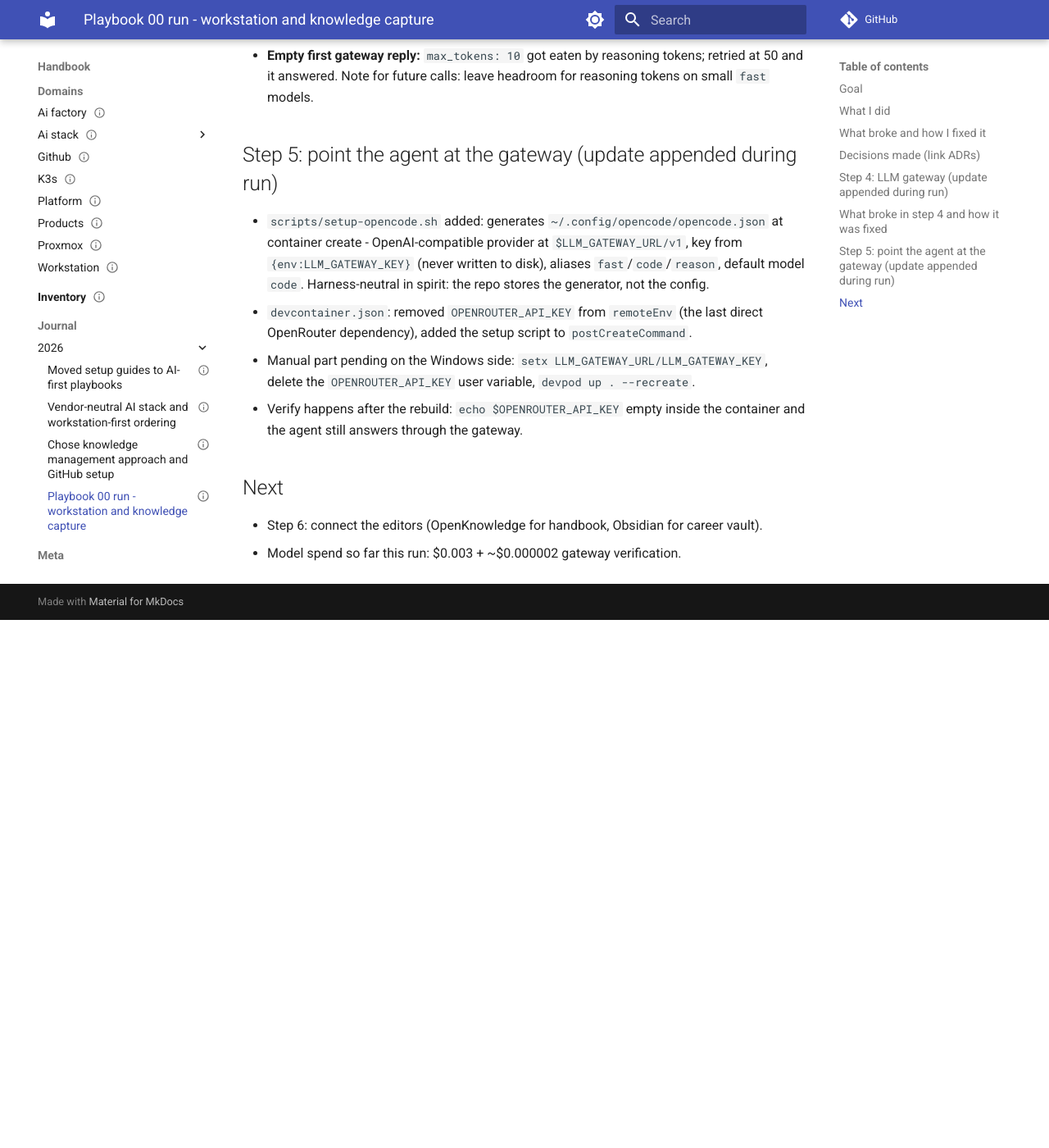
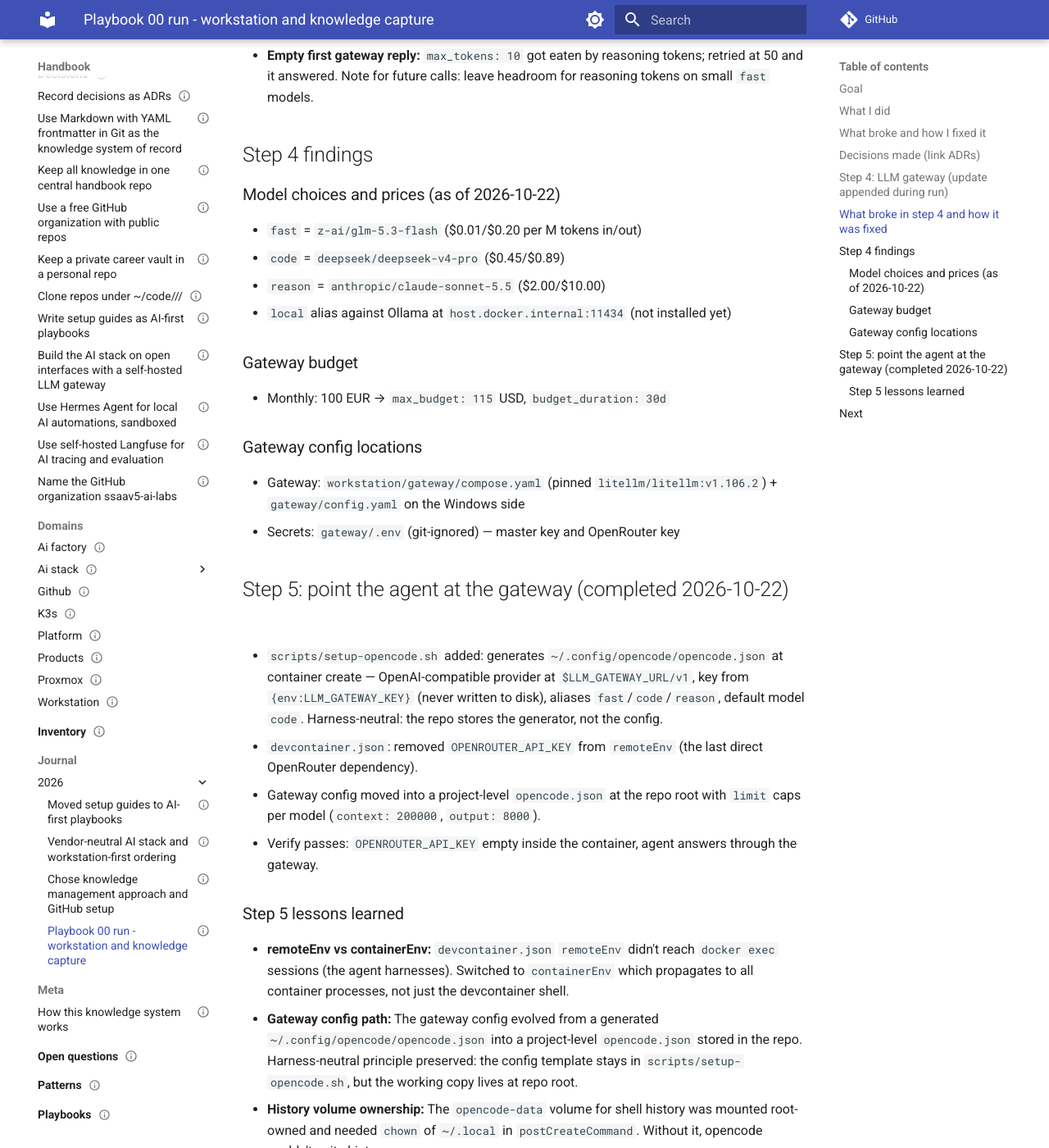
Before and after one commit to ssaav5-ai-labs/handbook, an MkDocs documentation site: the page built from docs/journal/2026/2026-10-22-playbook-00.md, in a window 1280 px wide and 1400 px high, scrolled down 1732 px. Shown: the whole window at 82% size. Built offline with MkDocs 1.6.1 and Material for MkDocs 9.7.7, drawn with Linux system fonts in a browser that asks for light colours; comment, search, counter and statistics services are not loaded; before the commit the page ends 2488 px from its top, so only the background shows below that; some of the changed text lies outside the part shown.

Commit message:
Journal: step 4-5 findings, model limits, and lessons learned
- Model choices: fast=glm-5.3-flash, code=deepseek-v4-pro, reason=claude-sonnet-5.5
- Gateway budget: 115 USD / 30d
- Step 5 lessons: remoteEnv vs containerEnv, gateway config path,
  history volume ownership, OpenRouter balance guard
- opencode.json: add limit caps (context: 200000, output: 8000) per model

```diff
--- a/docs/journal/2026/2026-10-22-playbook-00.md
+++ b/docs/journal/2026/2026-10-22-playbook-00.md
@@ -41,11 +41,31 @@ Run `playbooks/00-workstation-knowledge` to set up the workstation and start cap
 - **Windows-side commit failed:** the workstation repo had no git identity (the container one was repo-local to the handbook). Fixed repo-locally on Windows with `user.name`/`user.email` plus `core.autocrlf input` and `core.fileMode false` to match the container side and avoid CRLF churn.
 - **Empty first gateway reply:** `max_tokens: 10` got eaten by reasoning tokens; retried at 50 and it answered. Note for future calls: leave headroom for reasoning tokens on small `fast` models.
 
-## Step 5: point the agent at the gateway (update appended during run)
-- `scripts/setup-opencode.sh` added: generates `~/.config/opencode/opencode.json` at container create - OpenAI-compatible provider at `$LLM_GATEWAY_URL/v1`, key from `{env:LLM_GATEWAY_KEY}` (never written to disk), aliases `fast`/`code`/`reason`, default model `code`. Harness-neutral in spirit: the repo stores the generator, not the config.
-- `devcontainer.json`: removed `OPENROUTER_API_KEY` from `remoteEnv` (the last direct OpenRouter dependency), added the setup script to `postCreateCommand`.
-- Manual part pending on the Windows side: `setx LLM_GATEWAY_URL/LLM_GATEWAY_KEY`, delete the `OPENROUTER_API_KEY` user variable, `devpod up . --recreate`.
-- Verify happens after the rebuild: `echo $OPENROUTER_API_KEY` empty inside the container and the agent still answers through the gateway.
+## Step 4 findings
+### Model choices and prices (as of 2026-10-22)
+- `fast` = `z-ai/glm-5.3-flash` ($0.01/$0.20 per M tokens in/out)
+- `code` = `deepseek/deepseek-v4-pro` ($0.45/$0.89)
+- `reason` = `anthropic/claude-sonnet-5.5` ($2.00/$10.00)
+- `local` alias against Ollama at `host.docker.internal:11434` (not installed yet)
+
+### Gateway budget
+- Monthly: 100 EUR → `max_budget: 115` USD, `budget_duration: 30d`
+
+### Gateway config locations
+- Gateway: `workstation/gateway/compose.yaml` (pinned `litellm/litellm:v1.106.2`) + `gateway/config.yaml` on the Windows side
+- Secrets: `gateway/.env` (git-ignored) — master key and OpenRouter key
+
+## Step 5: point the agent at the gateway (completed 2026-10-22)
+- `scripts/setup-opencode.sh` added: generates `~/.config/opencode/opencode.json` at container create — OpenAI-compatible provider at `$LLM_GATEWAY_URL/v1`, key from `{env:LLM_GATEWAY_KEY}` (never written to disk), aliases `fast`/`code`/`reason`, default model `code`. Harness-neutral: the repo stores the generator, not the config.
+- `devcontainer.json`: removed `OPENROUTER_API_KEY` from `remoteEnv` (the last direct OpenRouter dependency).
+- Gateway config moved into a project-level `opencode.json` at the repo root with `limit` caps per model (`context: 200000`, `output: 8000`).
+- Verify passes: `OPENROUTER_API_KEY` empty inside the container, agent answers through the gateway.
+
+### Step 5 lessons learned
+- **remoteEnv vs containerEnv:** `devcontainer.json` `remoteEnv` didn't reach `docker exec` sessions (the agent harnesses). Switched to `containerEnv` which propagates to all container processes, not just the devcontainer shell.
+- **Gateway config path:** The gateway config evolved from a generated `~/.config/opencode/opencode.json` into a project-level `opencode.json` stored in the repo. Harness-neutral principle preserved: the config template stays in `scripts/setup-opencode.sh`, but the working copy lives at repo root.
+- **History volume ownership:** The `opencode-data` volume for shell history was mounted root-owned and needed `chown` of `~/.local` in `postCreateCommand`. Without it, opencode couldn't write history.
+- **OpenRouter balance guard:** OpenRouter rejected requests when the account balance couldn't cover full 32k-token replies (the default max_tokens in the provider). Adding `limit.output: 8000` in opencode.json keeps requests within balance while still providing ample headroom.
 
 ## Next
 - Step 6: connect the editors (OpenKnowledge for handbook, Obsidian for career vault).
```
Also changed, not shown: opencode.json (added, +16 -0 lines).
